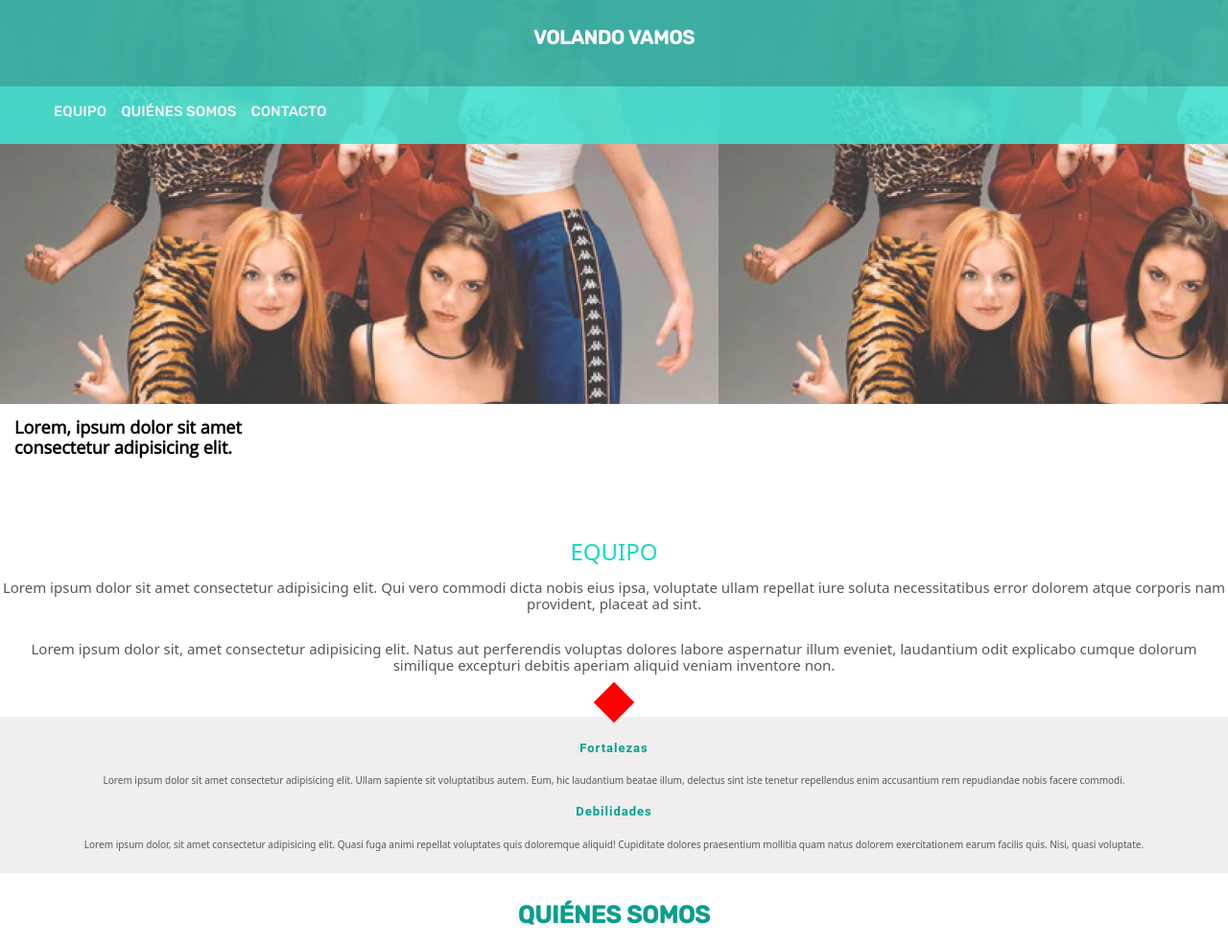
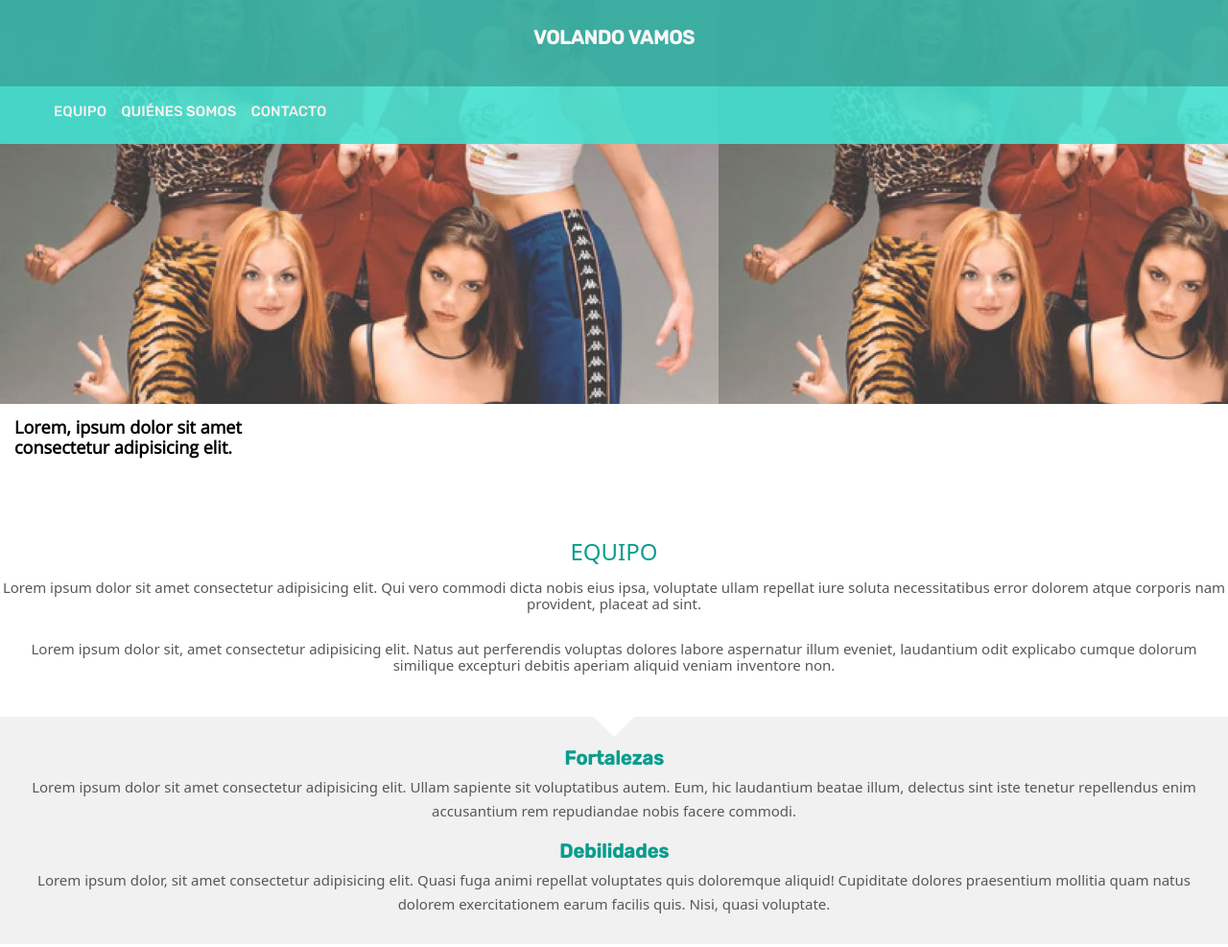
Before and after one commit to Adalab/project-promo-u-module-1-team-3, a plain HTML site: page index.html in a window 1280 px wide. Shown: the top 987 px of the page at 96% size. Drawn offline with nearby package versions, Linux system fonts and the light colour scheme.

Commit message:
change team

```diff
--- a/index.html
+++ b/index.html
@@ -34,7 +34,7 @@
 
     <main>
       <section class="team-box">
-        <h1 class="team">Equipo</h1>
+        <h2 class="team">Equipo</h2>
         <p class="team-text">
           Lorem ipsum dolor sit amet consectetur adipisicing elit. Qui vero
           commodi dicta nobis eius ipsa, voluptate ullam repellat iure soluta
@@ -48,27 +48,22 @@
           aperiam aliquid veniam inventore non.
         </p>
         <div class="cuadrado"></div>
-      </section>
-
-      <section class="box">
-        <section>
+        <aside class="strength_box">
           <h2 class="h2">Fortalezas</h2>
-          <p class="text">
+          <p class="team-text-1">
             Lorem ipsum dolor sit amet consectetur adipisicing elit. Ullam
             sapiente sit voluptatibus autem. Eum, hic laudantium beatae illum,
             delectus sint iste tenetur repellendus enim accusantium rem
             repudiandae nobis facere commodi.
           </p>
-        </section>
-        <section>
           <h2 class="h2">Debilidades</h2>
-          <p class="text">
+          <p class="team-text-1">
             Lorem ipsum dolor, sit amet consectetur adipisicing elit. Quasi fuga
             animi repellat voluptates quis doloremque aliquid! Cupiditate
             dolores praesentium mollitia quam natus dolorem exercitationem earum
             facilis quis. Nisi, quasi voluptate.
           </p>
-        </section>
+        </aside>
       </section>
 
       <section class="quienes">
--- a/styles.css/main.css
+++ b/styles.css/main.css
@@ -139,6 +139,7 @@
         flex-wrap: wrap;
         justify-content: center;
 
+
     }
 
     .team {
@@ -146,7 +147,7 @@
         font-family: system-ui, -apple-system, BlinkMacSystemFont, 'Segoe UI', Roboto, Oxygen, Ubuntu, Cantarell, 'Open Sans', 'Helvetica Neue', sans-serif;
         font-size: 2.4rem;
         font-weight: 500;
-        color: var(--aqua);
+        color: var(--blue-green);
         text-transform: uppercase;
         width: 100%;
         display: flex;
@@ -177,31 +178,30 @@
 
     }
 
+
+    .strength_box {
+      background-color: rgba(184, 184, 185, 0.2);
+      z-index: -1;
+      padding: 15px;
+      line-height: 25px;
+    }
     .cuadrado {
-        width: 30px;
-        height: 30px;
-        background: red;
-        /* background: var(--white); */
-        transform: rotate(45deg);
-
+      width: 30px;
+      height: 30px;
+      background-color: var(--white);
+      transform: rotate(45deg);
+      z-index: 1;
+      position: relative;
+      bottom: -15px;
     }
-
-
-.box {
-    background-color: rgb(240, 238, 238);
-    padding: 15px 10px 15px 10px;
-
-
-}
-
-.h2 {
-    font-family: 'Roboto', sans-serif;
-    font-size: 1.3rem;
-    color: #099d8d;
-    letter-spacing: 1px;
-    text-align: center;
-}
-
+    .h2 {
+      font-family: rubik;
+      font-size: 2rem;
+      color: var(--blue-green);
+      letter-spacing: 0.2px;
+      text-align: center;
+      margin-bottom: 5px;
+    }
 .text {
     font-family: system-ui, -apple-system, BlinkMacSystemFont, 'Segoe UI', Roboto, Oxygen, Ubuntu, Cantarell, 'Open Sans', 'Helvetica Neue', sans-serif;
     font-size: 1rem;
```
